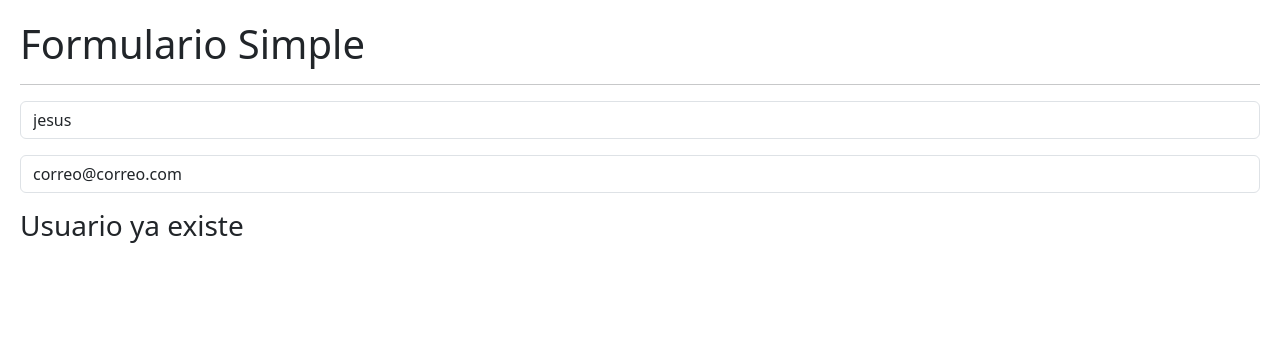
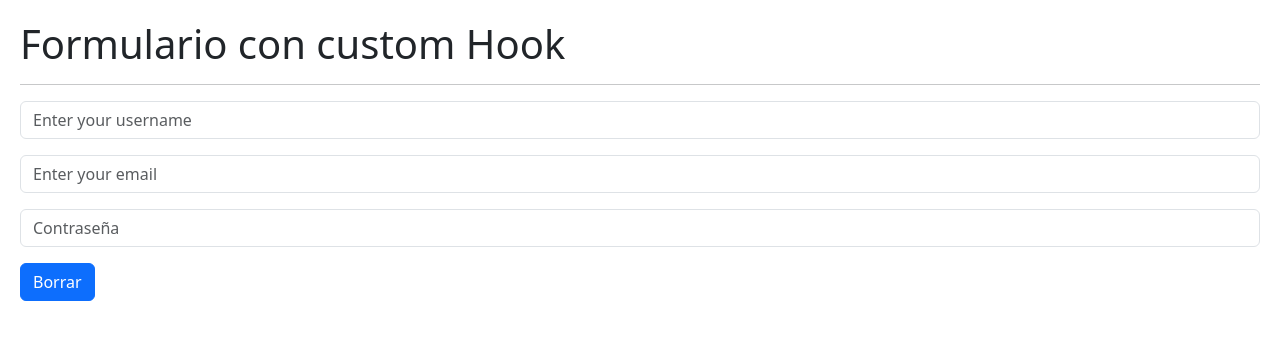
Before and after one commit to JesusPineda29/ejercicios-Hooks-, a React (Vite) app: page / in a window 1280 px wide. Shown: the top 340 px of the page. Built offline with nearby package versions, Linux system fonts and the light colour scheme.

Commit message:
FormWithCustomHook creado

```diff
--- /dev/null
+++ b/src/02-useEffect/FormWithCustomHook.jsx
@@ -0,0 +1,56 @@
+import { useState, useEffect } from 'react';
+import { useForm } from '../hooks/useForm';
+
+export const FormWithCustomHook = () => {
+
+    const {formState, onInputChange, username, email, password, onResetForm} = useForm({
+        username: '',
+        email: '',
+        password: ''
+    })
+
+    // const { username, email, password } = formState;
+
+
+
+    return (
+        <>
+            <h1>Formulario con custom Hook</h1>
+            <hr />
+
+            <div className="mb-3">
+                <input
+                    type="text"
+                    className="form-control"
+                    placeholder="Enter your username"
+                    name="username"
+                    value={username}
+                    onChange={onInputChange}
+                />
+            </div>
+
+            <div className="mb-3">
+                <input
+                    type="email"
+                    className="form-control"
+                    placeholder="Enter your email"
+                    name="email"
+                    value={email}
+                    onChange={onInputChange} />
+            </div>
+
+            <div className="mb-3">
+                <input
+                    type="password"
+                    className="form-control"
+                    placeholder="Contraseña"
+                    name="password"
+                    value={password}
+                    onChange={onInputChange} />
+            </div>
+
+            <button onClick={onResetForm} className='btn btn-primary'>Borrar</button>
+
+        </>
+    )
+}
--- a/src/02-useEffect/Message.jsx
+++ b/src/02-useEffect/Message.jsx
@@ -4,10 +4,20 @@
 
 
     useEffect(() => {
-      console.log('Message component mounted');
+
+        const onMouseMove = ({x,y}) => {
+            const coords = {x,y};
+            console.log(coords);
+        }
+
+        window.addEventListener('mousemove', onMouseMove);
 
       return () => {
-        console.log('Message component unmounted');
+
+        window.removeEventListener('mousemove', onMouseMove);
+        console.log('Se ha desmontado el componente');
+
+
       }
     }, [])
 
--- /dev/null
+++ b/src/hooks/useForm.js
@@ -0,0 +1,32 @@
+import { useState } from 'react';
+
+
+export const useForm = (initialForm = {}) => {
+
+    const [formState, setFormState] = useState(initialForm);
+
+
+
+    const onInputChange = ({ target }) => {
+        const { name, value } = target;
+        setFormState({
+            ...formState,
+            [name]: value
+        });
+    }
+
+
+    const onResetForm = () => {
+        setFormState(initialForm);
+    }
+
+
+
+
+    return {
+        ...formState,
+        formState,
+        onInputChange,
+        onResetForm
+    }
+}
--- a/src/main.jsx
+++ b/src/main.jsx
@@ -2,7 +2,8 @@
 import { createRoot } from 'react-dom/client'
 
 import './index.css'
-import { SimpleForm } from './02-useEffect/SimpleForm'
+import { FormWithCustomHook } from './02-useEffect/FormWithCustomHook'
+// import { SimpleForm } from './02-useEffect/SimpleForm'
 //import { CounterApp } from './01-useState/CounterApp'
 //import { CounterWithCustomHook } from './01-useState/CounterWithCustomHook'
 //import { HooksApp } from './HooksApp'
@@ -10,6 +11,6 @@
 
 createRoot(document.getElementById('root')).render(
   <StrictMode>
-    <SimpleForm />
+    <FormWithCustomHook />
   </StrictMode>,
 )
```
